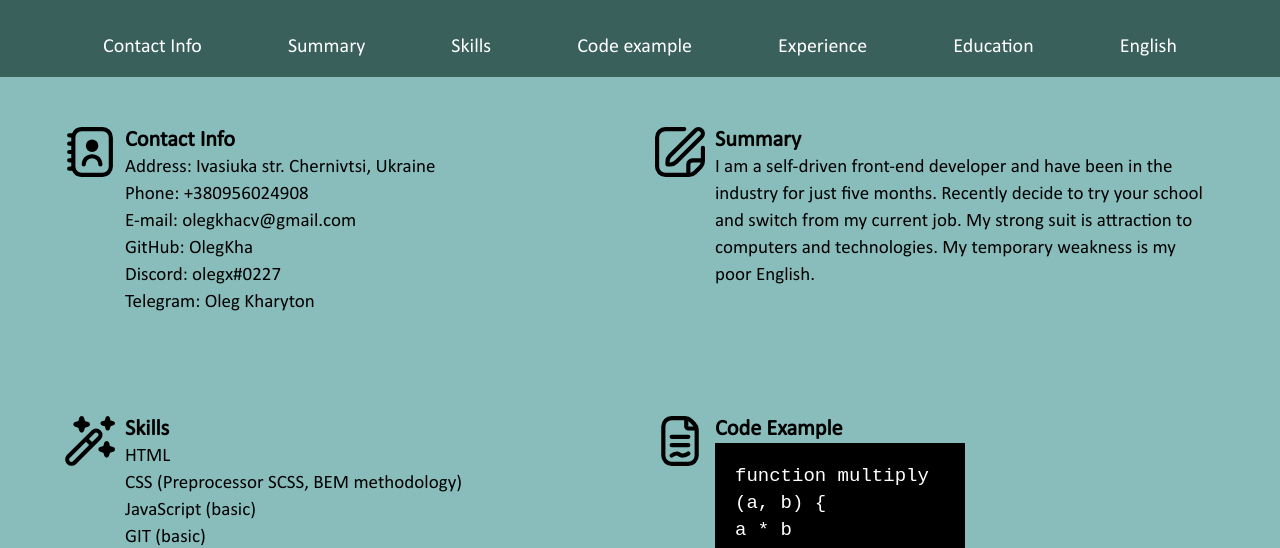
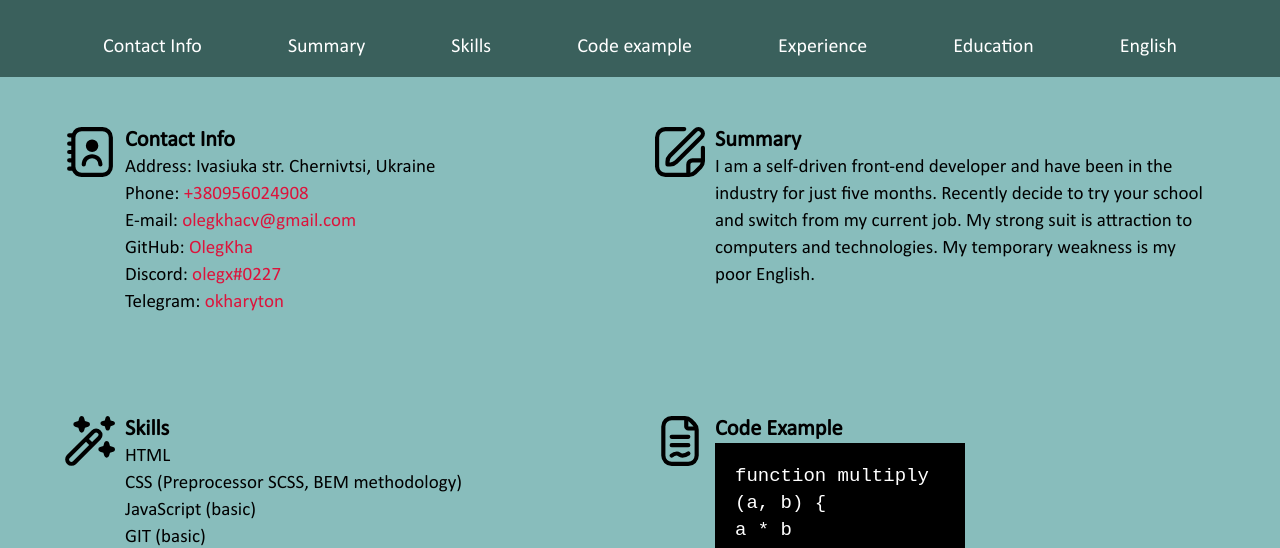
Before and after one commit to OlegKha/rsschool-cv, a plain HTML site: page index.html in a window 1280 px wide. Shown: the part 247-795 px from the top of the page. Drawn offline with Linux system fonts and the light colour scheme.

Commit message:
fix: add links to contact-info__list items

```diff
--- a/assets/css/style.scss
+++ b/assets/css/style.scss
@@ -255,6 +255,9 @@ header {
 
   // .contact-info__list
   &__list {
+    & a {
+      color: crimson;
+    }
   }
 
   // .contact-info__item
--- a/index.html
+++ b/index.html
@@ -60,11 +60,11 @@
             <h3 class="contact-info__title">Contact Info</h3>
             <ul class="contact-info__list">
                 <li class="contact-info__item">Address: Ivasiuka str. Chernivtsi, Ukraine</li>
-                <li class="contact-info__item">Phone: +380956024908</li>
-                <li class="contact-info__item">E-mail: olegkhacv@gmail.com</li>
-                <li class="contact-info__item">GitHub: OlegKha</li>
-                <li class="contact-info__item">Discord: olegx#0227</li>
-                <li class="contact-info__item">Telegram: Oleg Kharyton</li>
+                <li class="contact-info__item">Phone:  <a href="tel:+380956024908">+380956024908</a> </li>
+                <li class="contact-info__item">E-mail: <a href="mailto:olegkhacv@gmail.com">olegkhacv@gmail.com</a></li>
+                <li class="contact-info__item">GitHub: <a href="https://github.com/OlegKha">OlegKha</a></li>
+                <li class="contact-info__item">Discord: <a href="https://discordapp.com/users/olegx#0227">olegx#0227 </a> </li>
+                <li class="contact-info__item">Telegram: <a href="https://t.me/okharyton">okharyton</a></li>
             </ul>
         </section>
         <section id="summary" class="main__point-info summary">
```
Also changed, not shown: assets/css/style.css.
